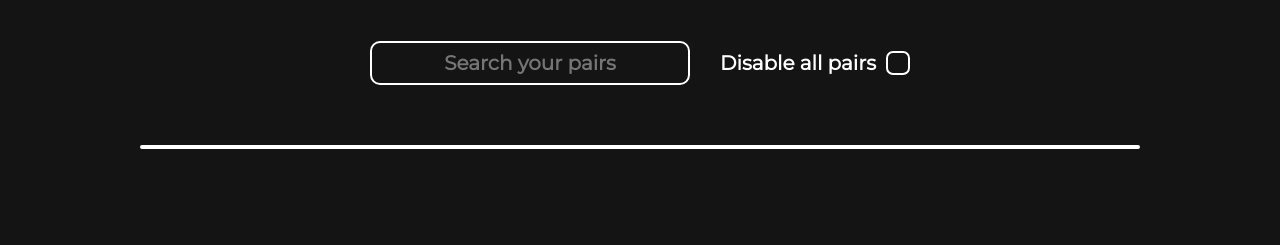
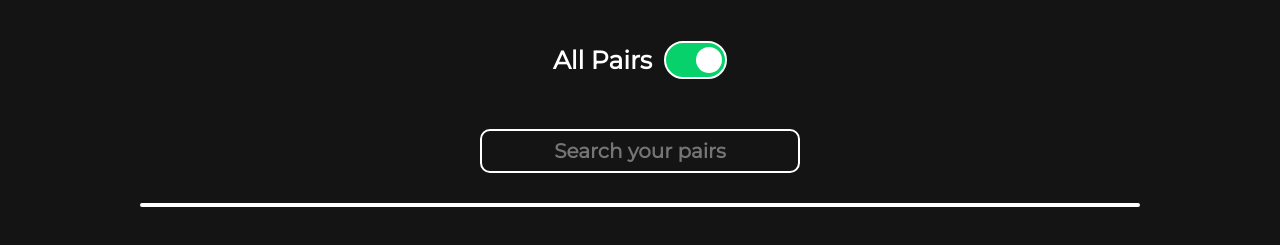
Before and after one commit to tthescott/Afterplay, a website: page public/index.html in a window 1280 px wide. Shown: the part 195-440 px from the top of the page. Drawn offline with Linux system fonts and the light colour scheme.

Commit message:
turn the disable all checkbox into a slider, add section labels to styles.css

```diff
--- a/public/index.html
+++ b/public/index.html
@@ -63,13 +63,21 @@
     </div>
   </div>
 
+  <!-- all pairs toggle switch -->
+  <div id="toggle-all-div">
+    <label for="toggle-all-checkbox" style="font-size: 25px; cursor: pointer;">All Pairs</label>
+    <label class="switch">
+      <input type="checkbox" id="toggle-all-checkbox" name="toggle-all-checkbox" value="checked">
+      <span class="slider round"></span>
+    </label>
+  </div>
+
   <!-- pair search bar -->
   <div id="pair-search-div">
     <input type="text" id="pair-search" placeholder="Search your pairs">
-    <label for="disable-all-checkbox" style="font-size: 20px; cursor: pointer;">Disable all pairs</label>
-    <input type="checkbox" id="disable-all-checkbox" name="disable-all-checkbox" value="disable">
   </div>
 
+  <!-- pair stack -->
   <div id="pair-stack">
     <div class="pair-div">
       <div class="first-song">
--- a/public/script.js
+++ b/public/script.js
@@ -2,6 +2,7 @@ const infoOverlay = document.getElementById("info-overlay");
 const logoBtn = document.getElementById("logo-btn");
 const addBtn = document.getElementById("add-btn");
 const addPairOverlay = document.getElementById("add-pair-overlay");
+const toggleAll = document.getElementById("toggle-all-checkbox");
 
 // display info modal when logo is clicked
 logoBtn.onclick = () => infoOverlay.classList.remove("info-hidden");
@@ -18,3 +19,8 @@ addBtn.onclick = () => addPairOverlay.classList.remove("add-hidden");
 addPairOverlay.onclick = (e) => {
   if (e.target === addPairOverlay) addPairOverlay.classList.add("add-hidden");
 }
+
+// toggle all switch
+// TODO: check against "active" field in user document for default value
+//    and modify that field when switch is toggled
+toggleAll.checked = true;
--- a/public/styles.css
+++ b/public/styles.css
@@ -1,3 +1,5 @@
+/* general */
+
 * {
   margin: 0;
   padding: 0;
@@ -10,6 +12,10 @@ body {
   color: white;
   font-weight: bold;
 }
+
+/* ====================================== */
+
+/* top bar */
 
 #top-bar {
   display: flex;
@@ -65,6 +71,10 @@ body {
   color: black;
 }
 
+/* =============================================== */
+
+/* info modal */
+
 #info-overlay {
   position: fixed;
   inset: 0;
@@ -113,6 +123,10 @@ body {
   font-size: 20px;
 }
 
+/* ======================================= */
+
+/* add button */
+
 #outer-add-div {
   width: 100%;
   text-align: center;
@@ -143,6 +157,10 @@ body {
   font-size: 30px;
 }
 
+/* ========================================== */
+
+/* add pair modal */
+
 #add-pair-overlay {
   position: fixed;
   inset: 0;
@@ -171,12 +189,14 @@ body {
   cursor: default;
 }
 
+/* ================================================== */
+
+/* pair search */
+
 #pair-search-div {
   display: flex;
-  width: 100%;
   justify-content: center;
   text-align: center;
-  align-items: center;
 }
 
 #pair-search {
@@ -186,7 +206,7 @@ body {
   border-radius: 10px;
   font-size: 20px;
   width: 300px;
-  margin-right: 30px;
+  margin-right: 20px;
   margin-left: 20px;
   transition: border-color 0.5s ease;
 }
@@ -195,28 +215,91 @@ body {
   border-color: rgb(6, 209, 106);
 }
 
-#disable-all-checkbox {
-  all: unset;
-  border: 2px solid white;
-  border-radius: 7px;
-  margin-left: 10px;
-  width: 20px;
-  height: 20px;
-  margin-right: 20px;
-  cursor: pointer;
-  transition: background-color 0.5s ease;
+/* ============================================= */
+
+/* toggle all slider (shout out w3schools)*/
+
+#toggle-all-div {
+  display: flex;
+  justify-content: center;
+  align-items: center;
+  gap: 12px;
+  margin-bottom: 50px;
 }
 
-#disable-all-checkbox:checked {
-  background-color: red;
+.switch {
+  position: relative;
+  /* display: inline-block; */
+  width: 63px;
+  height: 38px;
 }
+
+/* Hide default HTML checkbox */
+.switch input {
+  opacity: 0;
+  width: 0;
+  height: 0;
+}
+
+/* The slider */
+.slider {
+  position: absolute;
+  cursor: pointer;
+  top: 0;
+  left: 0;
+  right: 0;
+  bottom: 0;
+  background-color: rgb(20, 20, 20);
+  -webkit-transition: .4s;
+  transition: .4s;
+  border: 2px solid white;
+}
+
+.slider:before {
+  position: absolute;
+  content: "";
+  height: 26px;
+  width: 26px;
+  left: 4px;
+  bottom: 4px;
+  background-color: white;
+  -webkit-transition: .4s;
+  transition: .4s;
+}
+
+input:checked + .slider {
+  background-color: rgb(6, 209, 106);
+}
+
+input:focus + .slider {
+  box-shadow: 0 0 1px rgb(6, 209, 106);
+}
+
+input:checked + .slider:before {
+  -webkit-transform: translateX(26px);
+  -ms-transform: translateX(26px);
+  transform: translateX(26px);
+}
+
+/* Rounded sliders */
+.slider.round {
+  border-radius: 34px;
+}
+
+.slider.round:before {
+  border-radius: 50%;
+}
+
+/* ====================================================== */
+
+/* pair stack */
 
 #pair-stack {
   display: flex;
   flex-direction: column;
   width: 100%;
   align-items: center;
-  margin-top: 40px;
+  margin-top: 10px;
 }
 
 .pair-div {
```
